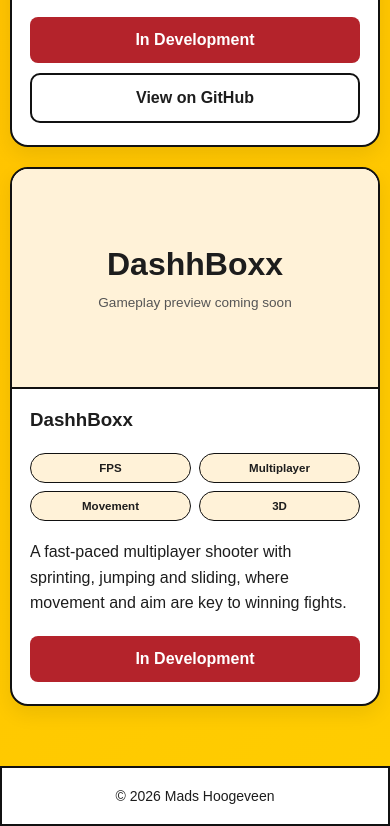
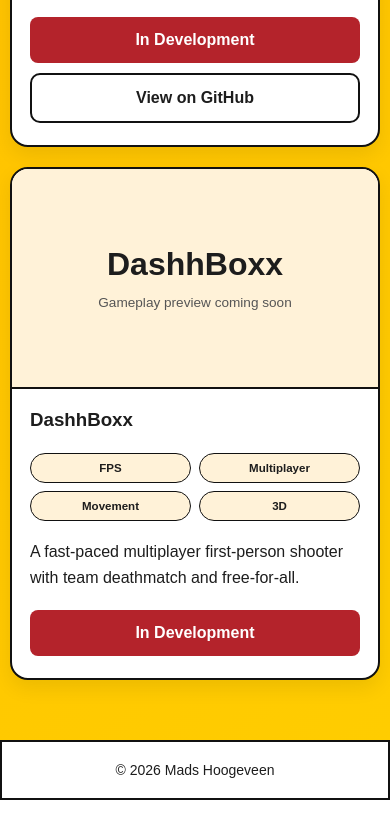
Before and after one commit to Luxin079/Portfolio, a plain HTML site: page projects.html in a window 390 px wide. Shown: the part 2707-3533 px from the top of the page. After the commit the page ends 3507 px from the top, so only its background shows below. Drawn offline with Linux system fonts and the light colour scheme.

Commit message:
Refine projects grid and shooter description
Update the projects stylesheet version, revise the shooter project description, and use responsive flexbox sizing for centered three-, two-, and one-column project layouts.

```diff
--- a/projects.html
+++ b/projects.html
@@ -4,7 +4,7 @@
   <meta charset="UTF-8">
   <meta name="viewport" content="width=device-width, initial-scale=1.0">
   <title>Projects | Mads Hoogeveen</title>
-  <link rel="stylesheet" href="style.css?v=20261028-2">
+  <link rel="stylesheet" href="style.css?v=20261028-3">
 </head>
 
 <body class="projects-page">
@@ -145,7 +145,7 @@
               <span>Movement</span>
               <span>3D</span>
             </div>
-            <p>A fast-paced multiplayer shooter with sprinting, jumping and sliding, where movement and aim are key to winning fights.</p>
+            <p>A fast-paced multiplayer first-person shooter with team deathmatch and free-for-all.</p>
           </div>
           <div class="project-actions">
             <button class="play-link development-link" type="button" disabled>In Development</button>
--- a/style.css
+++ b/style.css
@@ -488,8 +488,9 @@ main{
 }
 
 .projects{
-  display:grid;
-  grid-template-columns:repeat(auto-fit, minmax(280px, 1fr));
+  display:flex;
+  flex-wrap:wrap;
+  justify-content:center;
   gap:30px;
   max-width:1100px;
   margin:40px auto 60px;
@@ -504,6 +505,8 @@ main{
 .project{
   display:flex;
   flex-direction:column;
+  flex:0 1 calc((100% - 60px) / 3);
+  min-width:0;
   overflow:hidden;
   transition:0.25s;
 }
@@ -962,6 +965,12 @@ footer{
 
 /* ---------- RESPONSIVE ---------- */
 
+@media (max-width: 940px){
+  .project{
+    flex-basis:calc((100% - 30px) / 2);
+  }
+}
+
 @media (max-width: 820px){
   .navbar{
     flex-wrap:wrap;
@@ -1016,6 +1025,10 @@ footer{
     gap:20px;
   }
 
+  .project{
+    flex-basis:calc((100% - 20px) / 2);
+  }
+
   .contact-section{
     gap:28px;
   }
@@ -1043,6 +1056,12 @@ footer{
 
   .showing-gameplay .game-preview img{
     transform:none;
+  }
+}
+
+@media (max-width: 600px){
+  .project{
+    flex-basis:100%;
   }
 }
 
```
